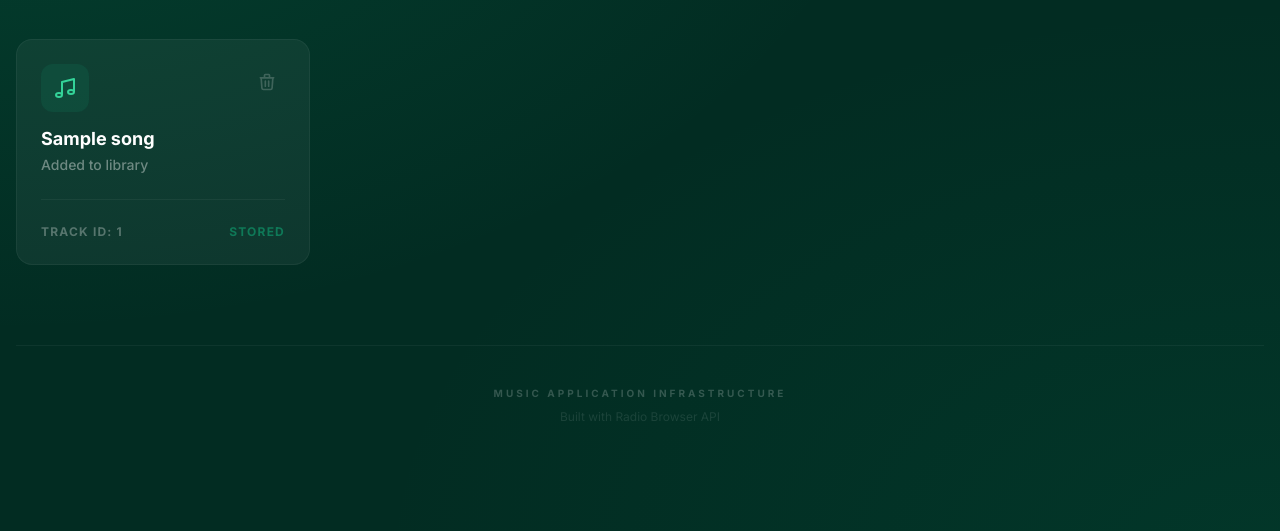
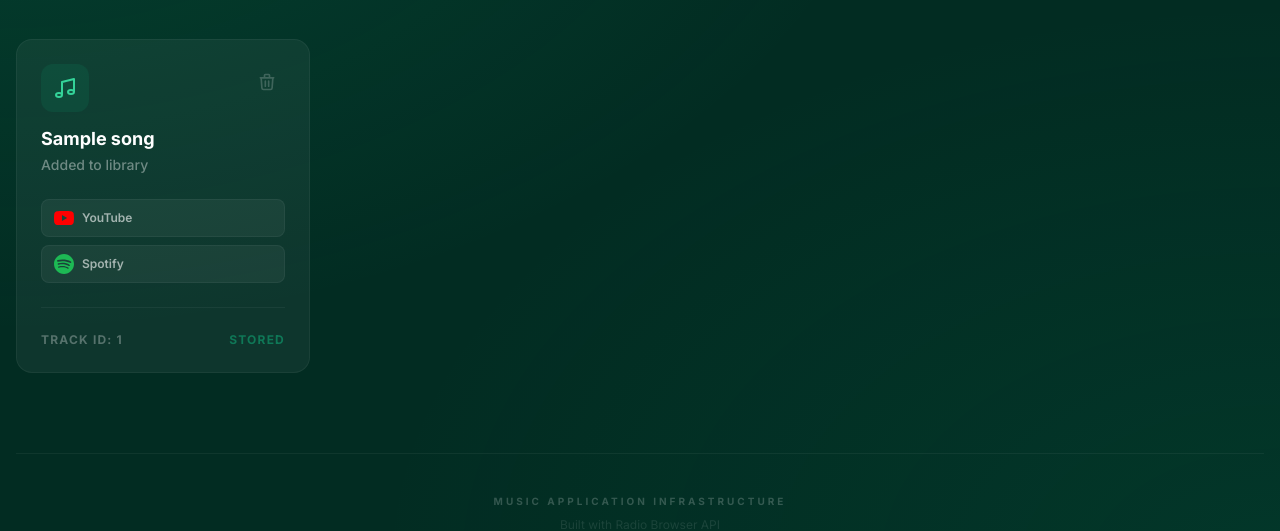
Before and after one commit to blagomanolov/MusicStationApp, a FastAPI app: page /songs in a window 1280 px wide. Shown: the part 232-763 px from the top of the page. Before the commit the page ends 653 px from the top, so only its background shows below. Run offline with FastAPI, Linux system fonts and the light colour scheme; tables that the repository leaves empty hold one stand-in row (values such as "Sample post"); parts of the project's set-up code (start-up, migrations or seed data) failed here and were passed over; some libraries are stand-ins or nearby versions.

Commit message:
Add song search feature - youtube and spotify

```diff
--- a/src/templates/songs.html
+++ b/src/templates/songs.html
@@ -14,7 +14,9 @@
       darkMode: 'class',
       theme: {
         extend: {
-          fontFamily: { sans: ['Inter', 'system-ui', 'sans-serif'] },
+          fontFamily: {
+            sans: ['Inter', 'system-ui', 'sans-serif']
+          },
           colors: {
             brand: {
               50: '#ecfdf5',
@@ -124,6 +126,21 @@
             <p class="text-sm text-white/40 font-medium">Added to library</p>
           </div>
 
+          <div class="mt-6 flex flex-col gap-2">
+            <a href="https://www.youtube.com/results?search_query={{ s.name | urlencode }}" target="_blank" class="flex items-center gap-2 text-white/60 hover:text-white transition bg-white/5 py-2 px-3 rounded-lg border border-white/5 hover:border-brand-500/30">
+              <svg class="w-5 h-5 fill-current text-[#FF0000]" viewBox="0 0 24 24">
+                <path d="M23.498 6.186a3.016 3.016 0 0 0-2.122-2.136C19.505 3.545 12 3.545 12 3.545s-7.505 0-9.377.505A3.017 3.017 0 0 0 .502 6.186C0 8.07 0 12 0 12s0 3.93.502 5.814a3.016 3.016 0 0 0 2.122 2.136c1.871.505 9.376.505 9.376.505s7.505 0 9.377-.505a3.015 3.015 0 0 0 2.122-2.136C24 15.93 24 12 24 12s0-3.93-.502-5.814zM9.545 15.568V8.432L15.818 12l-6.273 3.568z" />
+              </svg>
+              <span class="text-xs font-semibold">YouTube</span>
+            </a>
+            <a href="https://open.spotify.com/search/{{ s.name | urlencode }}" target="_blank" class="flex items-center gap-2 text-white/60 hover:text-white transition bg-white/5 py-2 px-3 rounded-lg border border-white/5 hover:border-brand-500/30">
+              <svg class="w-5 h-5 fill-current text-[#1DB954]" viewBox="0 0 24 24">
+                <path d="M12 0C5.373 0 0 5.373 0 12s5.373 12 12 12 12-5.373 12-12S18.627 0 12 0zm5.492 17.31c-.216.354-.675.467-1.03.25-2.85-1.742-6.438-2.135-10.662-1.17a.75.75 0 1 1-.332-1.462c4.62-1.056 8.583-.604 11.774 1.348.354.216.467.675.25 1.03zm1.464-3.26c-.272.44-.847.58-1.287.308-3.26-2.003-8.23-2.585-12.083-1.415a.9.9 0 1 1-.524-1.723c4.403-1.336 9.888-.684 13.585 1.59.44.272.58.847.308 1.287zm.14-3.414c-3.91-2.322-10.366-2.536-14.135-1.39a1.05 1.05 0 1 1-.61-2.01c4.327-1.312 11.455-1.062 15.996 1.63a1.05 1.05 0 1 1-1.083 1.802l.232-.032z" />
+              </svg>
+              <span class="text-xs font-semibold">Spotify</span>
+            </a>
+          </div>
+
           <div class="mt-6 pt-6 border-t border-white/5 flex items-center justify-between text-xs font-bold tracking-widest uppercase text-white/30">
             <span>Track ID: {{ s.id }}</span>
             <span class="text-brand-500/50">Stored</span>
```
